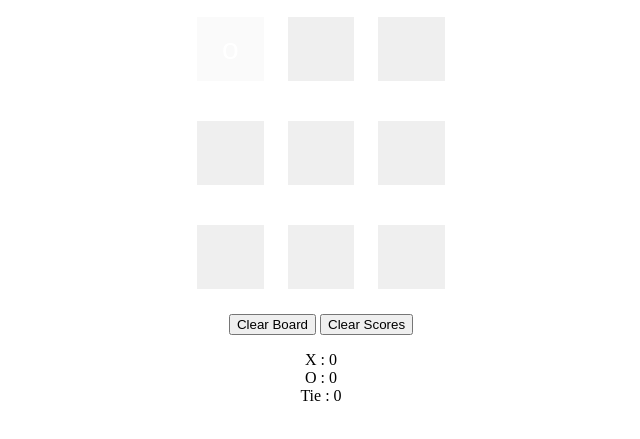
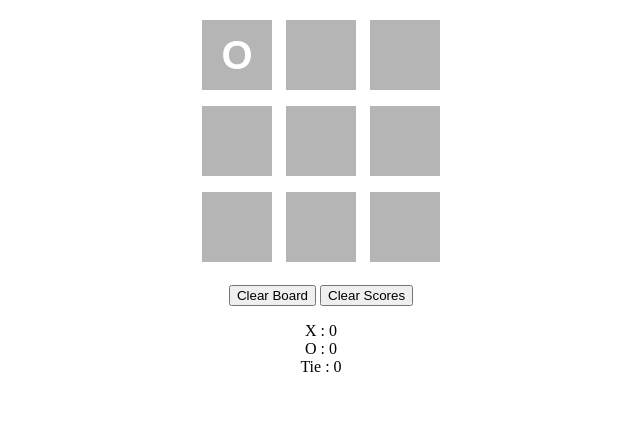
Before and after one commit to quintin-reineccius/TicTacToeJS, a plain HTML site: page index.html in a window 1280 px wide. Both pictures are taken after a click on the button 549 px from the left and 110 px from the top of the page. Shown: the part 61-500 px from the top of the page, without its empty margins (319-959 px from the left). Drawn offline with Linux system fonts and the light colour scheme.

Commit message:
refactoring code/ js improvments

```diff
--- a/app.js
+++ b/app.js
@@ -1,24 +1,21 @@
-var currentValue = 'x'
-var oWins = 0;
-var xWins = 0;
-var ties = 0;
+var winner = document.getElementById('winner');
+var buttons = [ ...document.querySelectorAll(".row > button") ];
+var currentValue = 'X'
+var wins = {
+  X: 0,
+  O: 0,
+  ties: 0
+}
 
-var btn = [ ...document.querySelectorAll("button") ];
-var oCounter = document.getElementById('o-wins');
-var xCounter = document.getElementById('x-wins');
-var tieCounter = document.getElementById('tie');
-var winner = document.getElementById('winner');
-
-
-function button(number) {
-  if(currentValue === 'x'){
-    currentValue = 'o'
+function userMove(number) {
+  if(currentValue === 'X'){
+    currentValue = 'O'
   }else {
-    currentValue = 'x'
+    currentValue = 'X'
   }
 
-  btn[number].innerHTML = currentValue;
-  btn[number].disabled = true;
+  buttons[number].innerHTML = currentValue;
+  buttons[number].disabled = true;
 
-  isWin(currentValue);
+  checkWin(currentValue);
 }
--- a/functions.js
+++ b/functions.js
@@ -1,68 +1,53 @@
-function isWin(move){
-  if (btn[0].innerHTML === move && btn[1].innerHTML === move && btn[2].innerHTML === move ||
-      btn[3].innerHTML === move && btn[4].innerHTML === move && btn[5].innerHTML === move ||
-      btn[6].innerHTML === move && btn[7].innerHTML === move && btn[8].innerHTML === move ||
-      btn[0].innerHTML === move && btn[3].innerHTML === move && btn[6].innerHTML === move ||
-      btn[1].innerHTML === move && btn[4].innerHTML === move && btn[7].innerHTML === move ||
-      btn[2].innerHTML === move && btn[5].innerHTML === move && btn[8].innerHTML === move ||
-      btn[0].innerHTML === move && btn[4].innerHTML === move && btn[8].innerHTML === move ||
-      btn[2].innerHTML === move && btn[4].innerHTML === move && btn[6].innerHTML === move) {
-    whoWin(move);
+function checkWin(move){
+  if (buttons[0].innerHTML === move && buttons[1].innerHTML === move && buttons[2].innerHTML === move ||
+      buttons[3].innerHTML === move && buttons[4].innerHTML === move && buttons[5].innerHTML === move ||
+      buttons[6].innerHTML === move && buttons[7].innerHTML === move && buttons[8].innerHTML === move ||
+      buttons[0].innerHTML === move && buttons[3].innerHTML === move && buttons[6].innerHTML === move ||
+      buttons[1].innerHTML === move && buttons[4].innerHTML === move && buttons[7].innerHTML === move ||
+      buttons[2].innerHTML === move && buttons[5].innerHTML === move && buttons[8].innerHTML === move ||
+      buttons[0].innerHTML === move && buttons[4].innerHTML === move && buttons[8].innerHTML === move ||
+      buttons[2].innerHTML === move && buttons[4].innerHTML === move && buttons[6].innerHTML === move) {
+    checkWinner(move);
   } else {
-    isTie();
+    checkTie();
   }
 }
 
-function isTie(){
-  var isThereATie = btn
+function checkTie(){
+  var isThereATie = buttons
     .map(button => button.disabled ? true : null)
     .filter(i => i)
     .length === 9
 
   if (isThereATie){
-    ties += 1;
-    tieCounter.innerHTML = ties;
+    wins['ties'] += 1;
+    document.getElementById(`ties-holder`).innerHTML = wins['ties'];
     winner.innerHTML = 'Tie!';
   }
 }
 
-function whoWin(move){
-  if (move === 'x'){
-    xWins += 1;
-    xCounter.innerHTML = xWins;
-    winner.innerHTML = 'X Wins!';
-
-    for(var i = 0; i < 9; i++){
-      btn[i].disabled = true;
-    }
-  } else {
-    oWins += 1;
-    oCounter.innerHTML = oWins;
-    winner.innerHTML = 'O Wins!';
-
-    for(var i = 0; i < 9; i++){
-      btn[i].disabled = true;
-    }
-  }
+function checkWinner(move){
+  wins[move] += 1;
+  document.getElementById(`${move}-holder`).innerHTML = wins[move]
+  winner.innerHTML = `${move} Wins!`;
+  buttons.forEach(button => button.disabled = true );
 }
 
 function clearBoard(){
-  for(var i = 0; i < 9; i++){
-    btn[i].disabled = false;
-    btn[i].innerHTML = '&nbsp;&nbsp;';
-  }
+  buttons.forEach(button => {
+    button.disabled = false
+    button.innerHTML = ' '
+  })
 
   winner.innerHTML = ' ';
-  currentValue = 'x'
+  currentValue = 'X'
 }
 
 function clearScores(){
-  xWins = 0;
-  xCounter.innerHTML = xWins;
+  for(let i in wins){
+    wins[i] = 0;
+    document.getElementById(`${i}-holder`).innerHTML = wins[i];
+  }
 
-  oWins = 0;
-  oCounter.innerHTML = oWins;
-
-  ties = 0;
-  tieCounter.innerHTML = ties;
+  clearBoard();
 }
--- a/index.html
+++ b/index.html
@@ -10,27 +10,27 @@
     <h2 id="winner"></h2>
     <div class="game">
       <div class="row">
-        <button type="button" onclick="button(0)">&nbsp;&nbsp;</button>
-        <button type="button" onclick="button(1)">&nbsp;&nbsp;</button>
-        <button type="button" onclick="button(2)">&nbsp;&nbsp;</button>
+        <button type="button" onclick="userMove(0)"></button>
+        <button type="button" onclick="userMove(1)"></button>
+        <button type="button" onclick="userMove(2)"></button>
       </div>
       <div class="row">
-        <button type="button" onclick="button(3)">&nbsp;&nbsp;</button>
-        <button type="button" onclick="button(4)">&nbsp;&nbsp;</button>
-        <button type="button" onclick="button(5)">&nbsp;&nbsp;</button>
+        <button type="button" onclick="userMove(3)"></button>
+        <button type="button" onclick="userMove(4)"></button>
+        <button type="button" onclick="userMove(5)"></button>
       </div>
       <div class="row">
-        <button type="button" onclick="button(6)">&nbsp;&nbsp;</button>
-        <button type="button" onclick="button(7)">&nbsp;&nbsp;</button>
-        <button type="button" onclick="button(8)">&nbsp;&nbsp;</button>
+        <button type="button" onclick="userMove(6)"></button>
+        <button type="button" onclick="userMove(7)"></button>
+        <button type="button" onclick="userMove(8)"></button>
       </div>
     </div>
     <button type="button" onclick="clearBoard()">Clear Board</button>
     <button type="button" onclick="clearScores()">Clear Scores</button>
     <ul>
-      <li>X : <span id="x-wins">0</span></li>
-      <li>O : <span id="o-wins">0</span></li>
-      <li>Tie : <span id="tie">0</span></li>
+      <li>X : <span id="X-holder">0</span></li>
+      <li>O : <span id="O-holder">0</span></li>
+      <li>Tie : <span id="ties-holder">0</span></li>
     </ul>
     <script type="text/javascript" src="functions.js"></script>
     <script type="text/javascript" src="app.js"></script>
--- a/styles.css
+++ b/styles.css
@@ -18,18 +18,27 @@ ul {
 }
 
 .game {
-   padding-bottom: 5px;
+   padding: 15px 0;
 }
 
 .row button {
   border: none;
-  color: white;
-  padding: 15px 25px;
-  font-size: 30px;
+  color: #fff;
+  background-color: #b5b5b5;
+  /*color: #000;
+  background-image: URL(./slack-imgs.com.gif);
+  background-size: 193px;
+  background-position: center;*/
+  height: 70px;
+  width: 70px;
+  font-size: 40px;
+  line-height: 1;
+  font-weight: 700;
   cursor: pointer;
-  margin: 10px;
+  margin: 8px 5px;
+  text-align: center;
+  display: inline-block;
+  outline: none;
+  box-sizing: border-box;
+  vertical-align: top;
 }
-
-.row {
-  padding: 10px 0;
-}
```
Also changed, not shown: slack-imgs-1.com.gif (added), slack-imgs.com.gif (added), 1 other file.
